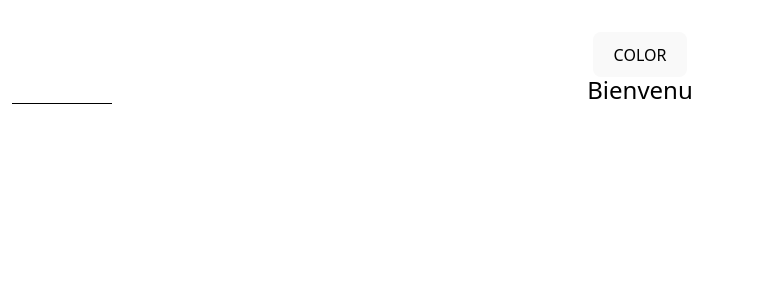
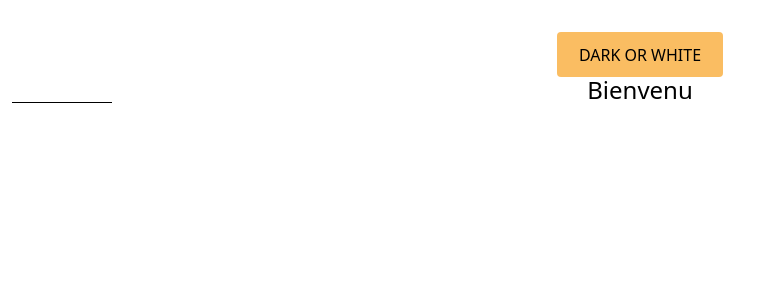
Before and after one commit to AGE-OF-CHAMPAGNE/Age-Of-Champagne-Front, a React (Vite) app: page / in a window 1280 px wide. Shown: the top 300 px of the page, without its empty margins (0-774 px from the left). Built offline with nearby package versions, Linux system fonts and the light colour scheme.

Commit message:
Changement dans MyButton permetant le changement de couleurs

```diff
--- a/src/App.jsx
+++ b/src/App.jsx
@@ -1,6 +1,7 @@
 import React, { useEffect, useState } from "react";
 import "./App.css";
 import MyTitle from "./components/UI/MyTitle/MyTitle";
+import MyButton from "./components/UI/MyButton/MyButton.jsx";
 
 function App() {
   const [b, setB] = useState(true);
@@ -14,16 +15,14 @@ function App() {
   }, [b]);
   return (
     <div>
-      <button
-        type="button"
-        onClick={() => {
-          setB(!b);
-        }}
-      >
-        {" "}
-        COLOR{" "}
-      </button>
       <div className="App">
+        <MyButton
+          onclick={() => {
+            setB(!b);
+          }}
+        >
+          Dark or White
+        </MyButton>
         <MyTitle>Bienvenu</MyTitle>
       </div>
     </div>
--- a/src/components/UI/MyButton/MyButton.jsx
+++ b/src/components/UI/MyButton/MyButton.jsx
@@ -2,13 +2,13 @@ import React from "react";
 import PropTypes from "prop-types";
 import classes from "./MyButton.module.css";
 
-function MyButton({ onClick, children, className, color }) {
+function MyButton({ onclick, children, className, color }) {
   return (
     <button
       type="button"
       className={`${className} ${classes.MyButton}`}
       style={{ backgroundColor: color }}
-      onClick={onClick}
+      onClick={onclick}
     >
       {children}
     </button>
--- a/src/components/UI/MyButton/MyButton.module.css
+++ b/src/components/UI/MyButton/MyButton.module.css
@@ -1,9 +1,17 @@
+:root {
+    --color: white
+}
+
 .MyButton {
     border: 0;
     border-radius: 4px;
     height: 45px;
     width: 166px;
     font-size: 16px;
-    color: black;
+    color: var(--color);
     text-transform: uppercase;
 }
+
+.MyButton:focus {
+    outline: var(--color) 2px solid;
+}
```
